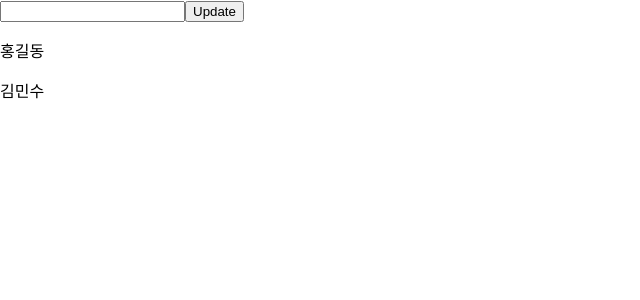
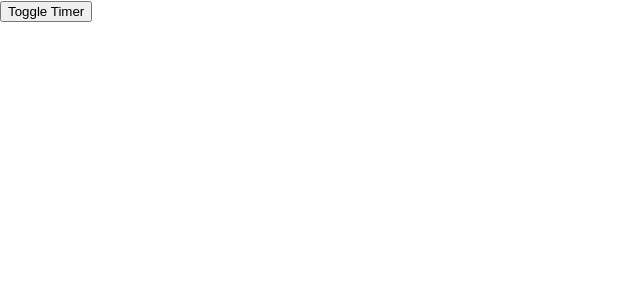
Before and after one commit to gusdn3477/react-study, a React (Create React App) app: page / in a window 1280 px wide. Shown: the top 300 px of the page, without its empty margins (0-640 px from the left). Built offline with nearby package versions, Linux system fonts and the light colour scheme.

Commit message:
useEffect 실습

```diff
--- a/src/App.js
+++ b/src/App.js
@@ -2,6 +2,7 @@
 import TextInputWithFocusButton from "./TextinputWithFocousButton";
 import UseInput from "./UseInput";
 import React, { useState, useRef, useEffect } from "react";
+import Timer from "./component/Timer";
 
 const heavyWork = () =>{
   console.log("엄청 무거운 작업!!!");
@@ -10,31 +11,89 @@
 
 function App() {
 
-  // 무거운 작업 시 콜백함수를 사용하면 lazy하게 가져와서 효율적이다.
-  const [names, setNames] = useState(() => heavyWork());
-  const [input, setInput] = useState('');
+  const [showTimer, setShowTimer] = useState(false);
 
-  const handleInputChange = e => {
-    setInput(e.target.value);
+  // 마운트 : 화면에 컴포넌트가 렌더링 되었을 때
+  // 언마운트 : 화면에 컴포넌트가 사라질 때 -> useEffect의 clean-up 기능을 이용하면 된다.
+  const handleButtonClick = async () =>{
+    setShowTimer(!showTimer)
   }
 
-  // 화살표 함수의 경우 중괄호가 있는 경우 return문을 작성해 주어야 한다.
-  const handleUpload = () => {
-    setNames(prev =>
-      {
-        console.log('이전 state: ', prev);
-        return [input, ...prev]
-      }
-    );
-  }
-
-  return (
+  return(
     <div>
-      <input type="text" value={input} onChange={handleInputChange}/>
-      <button onClick={handleUpload}>Update</button>
-      {names.map((name, idx) => <p key={idx}>{name}</p>)}
+      {showTimer && <Timer/>}
+      <button onClick={handleButtonClick}>Toggle Timer</button>
     </div>
   )
+  // const [count, setCount] = useState(1);
+  // const [name, setName] = useState('');
+
+  // const handleCountUpdate = () => {
+  //   setCount(count + 1);
+  // };
+
+  // const handleInputChange = (e) => {
+  //   setName(e.target.value);
+  // }
+
+  // // 렌더링마다 매번 실행됨 - 렌더링 이후
+  // useEffect(() => {
+  //   console.log('렌더링');
+  // });
+
+  // // 마운트 + count가 변경될 때 마다 실행
+  // useEffect(() => {
+  //   console.log('count 변화');
+  // }, [count]);
+
+  // // 마운트 + [ name ] 변경될 때 마다 실행
+  // useEffect(() => {
+  //   console.log('name 변화');
+  // }, [name]);
+
+  // // 첫 렌더링 시에만 실행됨
+  // useEffect(() => {
+  //   console.log('마운팅');
+  // }, []);
+
+  // return (
+  //   <div>
+  //     <button onClick={handleCountUpdate}>Update</button>
+  //     <span>count: {count}</span>
+  //     <input text="text" value={name} onChange={handleInputChange}/>
+  //     <span>name: {name}</span>
+  //   </div>
+  // )
+
+  // useState 관련 자료
+  // // 무거운 작업 시 콜백함수를 사용하면 lazy하게 가져와서 효율적이다.
+  // const [names, setNames] = useState(() => heavyWork());
+  // const [input, setInput] = useState('');
+
+  // const handleInputChange = e => {
+  //   setInput(e.target.value);
+  // }
+
+  // // 화살표 함수의 경우 중괄호가 있는 경우 return문을 작성해 주어야 한다.
+  // const handleUpload = () => {
+  //   setNames(prev =>
+  //     {
+  //       console.log('이전 state: ', prev);
+  //       return [input, ...prev]
+  //     }
+  //   );
+  // }
+
+  // return (
+  //   <div>
+  //     <input type="text" value={input} onChange={handleInputChange}/>
+  //     <button onClick={handleUpload}>Update</button>
+  //     {names.map((name, idx) => <p key={idx}>{name}</p>)}
+  //   </div>
+  // )
+
+
+
   // const [count, setCount] = useState(1);
   // // const [renderCount, setRenderCount] = useState(1);
   // const renderCount = useRef(1);
--- /dev/null
+++ b/src/component/Timer.js
@@ -0,0 +1,24 @@
+import React, {useEffect} from 'react';
+
+const Timer = (props) => {
+
+    useEffect(() => {
+        const timer = setInterval(() => {
+            console.log('타이머 돌아가는중...');
+        }, 1000);
+
+        return () => {
+            clearInterval(timer);
+            console.log('타이머가 종료되었습니다.');
+        }
+    }, []);
+
+    return (
+        <div>
+            <span>타이머를 시작합니다. 콘솔을 보세요!</span>
+        </div>
+    );
+};
+
+
+export default Timer;
```
